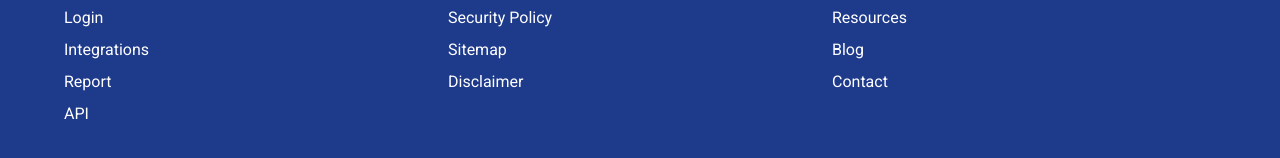
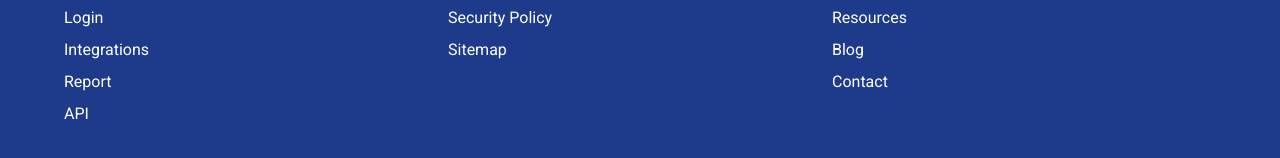
Before and after one commit to YashMhn/2nd-Year-Hackathon, a plain HTML site: page index.html in a window 1280 px wide. Shown: the part 1130-1288 px from the top of the page. Drawn offline with nearby package versions, Linux system fonts and the light colour scheme.

Commit message:
Update index.html

```diff
--- a/index.html
+++ b/index.html
@@ -95,7 +95,6 @@
             <a href="#" class="block mb-2 hover:underline">Chain Analysis</a>
             <a href="#" class="block mb-2 hover:underline">Security Policy</a>
             <a href="#" class="block mb-2 hover:underline">Sitemap</a>
-            <a href="#" class="block mb-2 hover:underline">Disclaimer</a>
         </div>
         <div class="w-full md:w-1/3">
             <h4 class="text-lg font-semibold mb-3">Support</h4>
```
